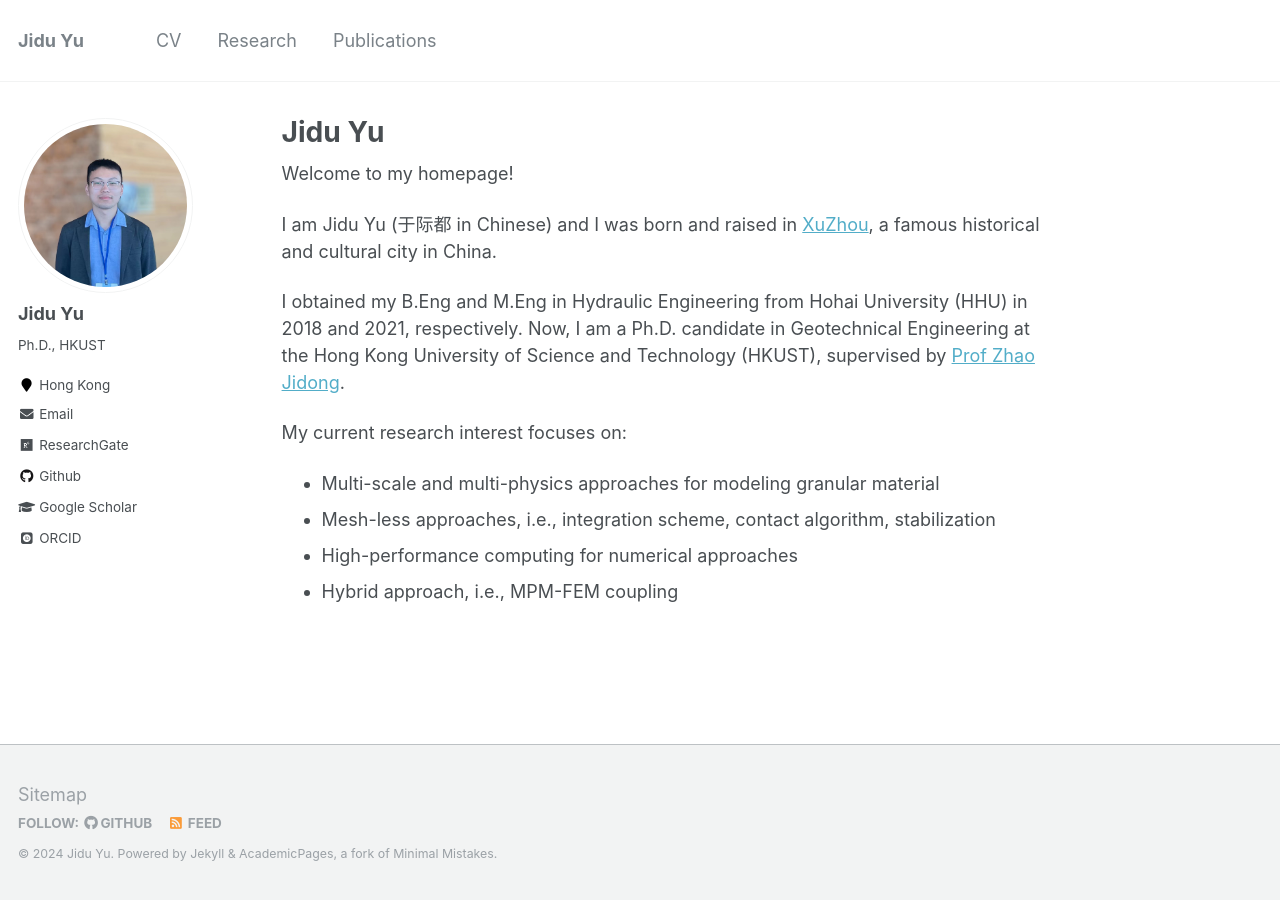
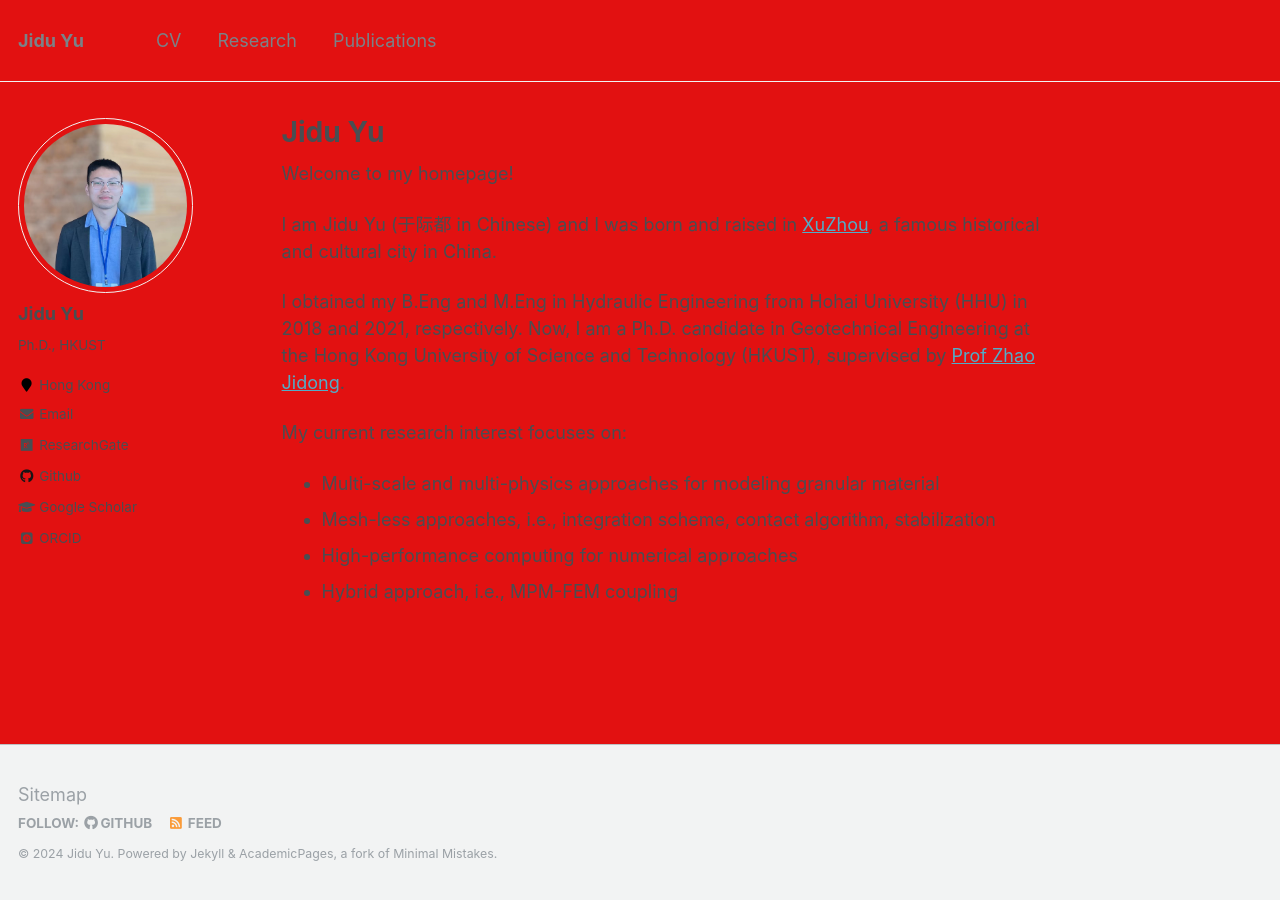
Before and after one commit to yujidu/yujidu.github.io, a Jekyll site: the page built from _pages/aboutme.md, in a window 1280 px wide. Built offline with Jekyll 4.4.1, drawn with Linux system fonts in a browser that asks for light colours; some web fonts are replaced.

Commit message:
background color

```diff
--- a/_sass/_variables.scss
+++ b/_sass/_variables.scss
@@ -54,8 +54,8 @@ $light-gray                 : mix(#fff, $gray, 50%);
 $lighter-gray               : mix(#fff, $gray, 90%);
 
 $body-color                 : #fff;
-$background-color           : #fff;
-$code-background-color      : #fafafa;
+$background-color           : rgb(226, 17, 17);
+$code-background-color      : #924e4e;
 $code-background-color-dark : $light-gray;
 $text-color                 : $dark-gray;
 $border-color               : $lighter-gray;
```
